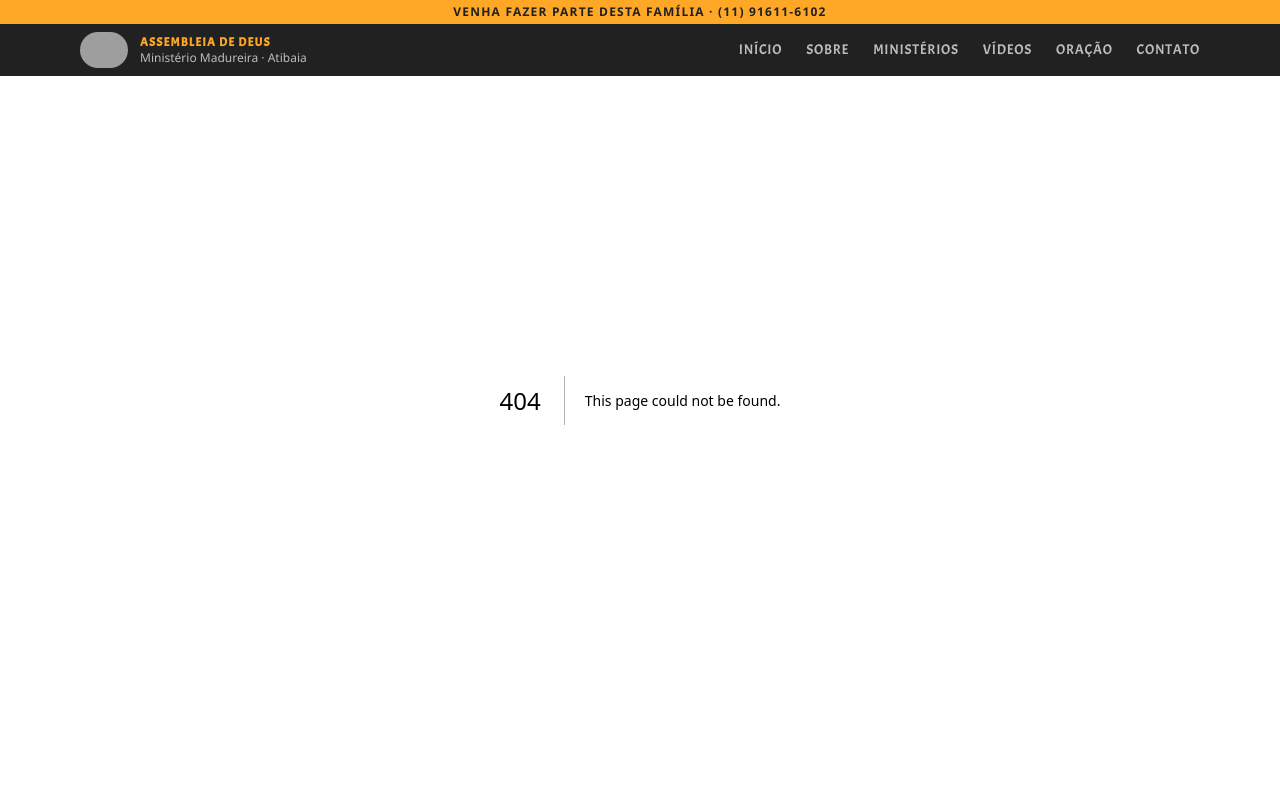
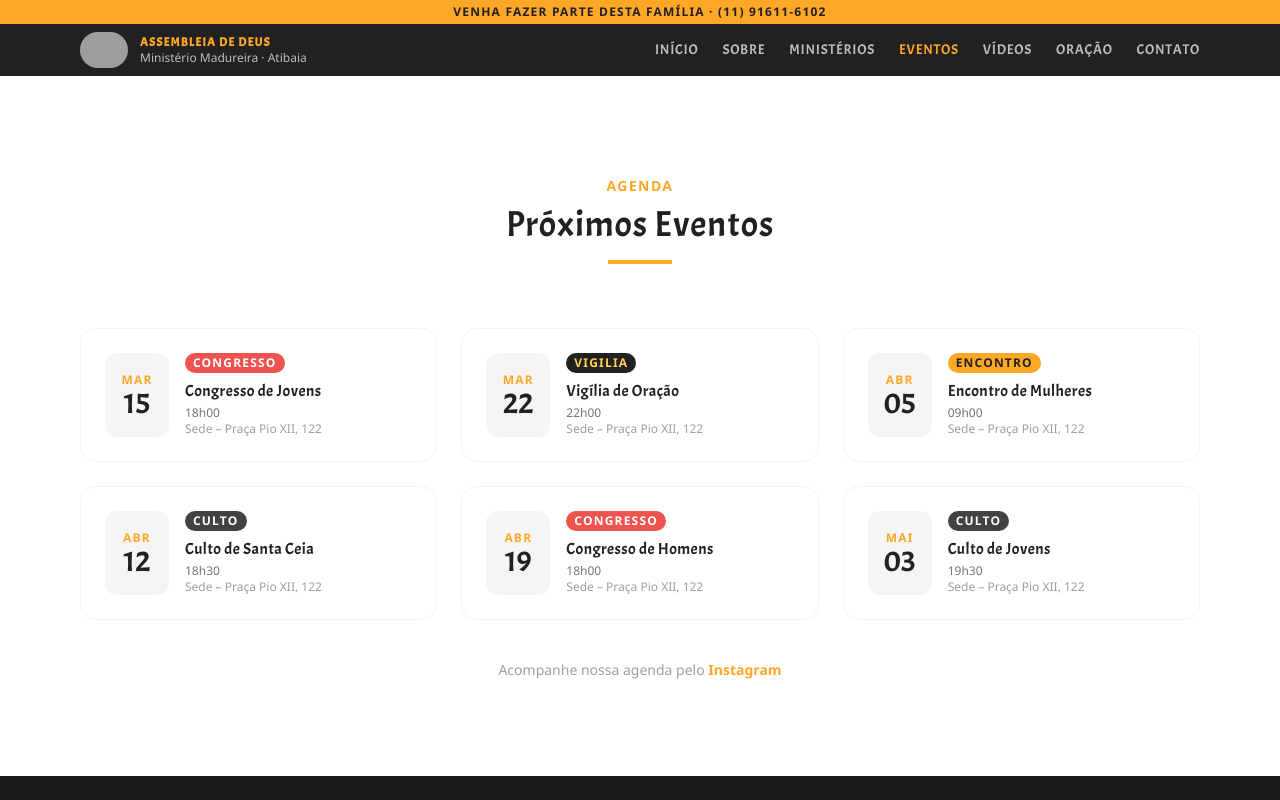
Before and after one commit to JrValerio/admadureira-atibaia, a Next.js app: page /eventos in a window 1280 px wide. Before the commit this address had no page. Shown: the top 800 px of the page. Built offline with nearby package versions, Linux system fonts and the light colour scheme; grey boxes are pictures that could not be loaded.

Commit message:
feat: add events page, font display swap and metadataBase for SEO

```diff
--- /dev/null
+++ b/src/app/eventos/page.tsx
@@ -0,0 +1,16 @@
+import type { Metadata } from "next";
+import Eventos from "@/sections/Eventos";
+
+export const metadata: Metadata = {
+  title: "Eventos e Agenda | AD Madureira Atibaia",
+  description:
+    "Confira os próximos eventos da AD Madureira Atibaia: congressos, vigílias, encontros e cultos especiais.",
+};
+
+export default function EventosPage() {
+  return (
+    <main className="pt-[80px]">
+      <Eventos />
+    </main>
+  );
+}
--- a/src/app/layout.tsx
+++ b/src/app/layout.tsx
@@ -7,10 +7,12 @@ import "./globals.css";
 const acme = Acme({
   weight: "400",
   subsets: ["latin"],
+  display: "swap",
   variable: "--font-acme",
 });
 
 export const metadata: Metadata = {
+  metadataBase: new URL("https://admadureira-atibaia.vercel.app"),
   title: "Assembleia de Deus Madureira | Campo de Atibaia",
   description:
     "Igreja Evangélica Assembleia de Deus Ministério Madureira – Campo de Atibaia/SP. Cultos às terças, quartas, quintas e domingos. Praça Pio XII, 122 – Centro.",
--- a/src/components/Navbar.tsx
+++ b/src/components/Navbar.tsx
@@ -9,6 +9,7 @@ const navLinks = [
   { label: "Início", href: "/" },
   { label: "Sobre", href: "/sobre" },
   { label: "Ministérios", href: "/ministerios" },
+  { label: "Eventos", href: "/eventos" },
   { label: "Vídeos", href: "/videos" },
   { label: "Oração", href: "/oracao" },
   { label: "Contato", href: "/contato" },
--- /dev/null
+++ b/src/sections/Eventos.tsx
@@ -0,0 +1,122 @@
+const eventos = [
+  {
+    mes: "MAR",
+    dia: "15",
+    titulo: "Congresso de Jovens",
+    horario: "18h00",
+    local: "Sede – Praça Pio XII, 122",
+    tipo: "congresso",
+  },
+  {
+    mes: "MAR",
+    dia: "22",
+    titulo: "Vigília de Oração",
+    horario: "22h00",
+    local: "Sede – Praça Pio XII, 122",
+    tipo: "vigilia",
+  },
+  {
+    mes: "ABR",
+    dia: "05",
+    titulo: "Encontro de Mulheres",
+    horario: "09h00",
+    local: "Sede – Praça Pio XII, 122",
+    tipo: "encontro",
+  },
+  {
+    mes: "ABR",
+    dia: "12",
+    titulo: "Culto de Santa Ceia",
+    horario: "18h30",
+    local: "Sede – Praça Pio XII, 122",
+    tipo: "culto",
+  },
+  {
+    mes: "ABR",
+    dia: "19",
+    titulo: "Congresso de Homens",
+    horario: "18h00",
+    local: "Sede – Praça Pio XII, 122",
+    tipo: "congresso",
+  },
+  {
+    mes: "MAI",
+    dia: "03",
+    titulo: "Culto de Jovens",
+    horario: "19h30",
+    local: "Sede – Praça Pio XII, 122",
+    tipo: "culto",
+  },
+];
+
+const tipoCor: Record<string, string> = {
+  congresso: "bg-[#ef5350] text-white",
+  vigilia: "bg-[#212121] text-[#ffd54f]",
+  encontro: "bg-[#ffa726] text-[#212121]",
+  culto: "bg-[#424242] text-white",
+};
+
+export default function Eventos() {
+  return (
+    <section id="eventos" className="py-24 bg-white">
+      <div className="max-w-6xl mx-auto px-4">
+        {/* Cabeçalho */}
+        <div className="text-center mb-16">
+          <p className="text-[#ffa726] text-sm font-semibold tracking-widest uppercase mb-2">
+            Agenda
+          </p>
+          <h2 className="font-acme text-3xl md:text-4xl text-[#212121] tracking-wide">
+            Próximos Eventos
+          </h2>
+          <div className="w-16 h-1 bg-[#ffa726] mx-auto mt-4" />
+        </div>
+
+        {/* Grid de eventos */}
+        <div className="grid grid-cols-1 md:grid-cols-2 lg:grid-cols-3 gap-6">
+          {eventos.map((e, i) => (
+            <div
+              key={i}
+              className="flex gap-4 p-6 rounded-2xl border border-gray-100 hover:border-[#ffa726] hover:shadow-md transition-all duration-200"
+            >
+              {/* Data */}
+              <div className="flex flex-col items-center justify-center bg-[#f5f5f5] rounded-xl px-4 py-3 shrink-0 min-w-16 text-center">
+                <span className="text-[#ffa726] text-xs font-bold tracking-widest">
+                  {e.mes}
+                </span>
+                <span className="font-acme text-[#212121] text-3xl leading-none">
+                  {e.dia}
+                </span>
+              </div>
+
+              {/* Info */}
+              <div className="flex flex-col justify-center">
+                <span
+                  className={`text-xs font-bold tracking-widest uppercase px-2 py-0.5 rounded-full self-start mb-2 ${tipoCor[e.tipo]}`}
+                >
+                  {e.tipo}
+                </span>
+                <h3 className="font-acme text-[#212121] text-base tracking-wide leading-tight mb-1">
+                  {e.titulo}
+                </h3>
+                <p className="text-[#757575] text-xs">{e.horario}</p>
+                <p className="text-[#9e9e9e] text-xs">{e.local}</p>
+              </div>
+            </div>
+          ))}
+        </div>
+
+        <p className="text-center text-[#9e9e9e] text-sm mt-10">
+          Acompanhe nossa agenda pelo{" "}
+          <a
+            href="https://www.instagram.com/admadureira_atibaia/"
+            target="_blank"
+            rel="noopener noreferrer"
+            className="text-[#ffa726] hover:underline font-semibold"
+          >
+            Instagram
+          </a>
+        </p>
+      </div>
+    </section>
+  );
+}
```
